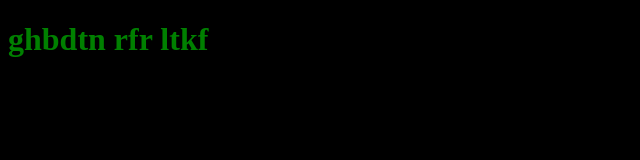
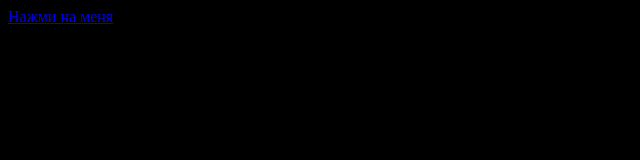
Before and after one commit to myaryhin0201/goit-js-hw-07, a plain HTML site: page index.html in a window 1280 px wide. Shown: the whole page, without its empty margins (0-640 px from the left). Drawn offline with Linux system fonts and the light colour scheme.

Commit message:
normalize

```diff
--- a/index.html
+++ b/index.html
@@ -3,10 +3,11 @@
 <head>
     <meta charset="UTF-8">
     <meta name="viewport" content="width=device-width, initial-scale=1.0">
-    <link rel="stylesheet" href="./css/main.min.css">
+    <link rel="stylesheet" href="./css/main.min.css" />
     <title>JS7</title>
 </head>
 <body>
-<h1>ghbdtn rfr ltkf</h1>
+<a href="#">Нажми на меня</a>
+<!-- <a ></a> -->
 </body>
 </html>
--- /dev/null
+++ b/sass/base/_normalize.scss
@@ -0,0 +1,375 @@
+html {
+	box-sizing: border-box;
+}
+/**
+Use a better box model (opinionated).
+*/
+*,
+*::after,
+*::before {
+	box-sizing: border-box;
+}
+html,
+body,
+div,
+span,
+applet,
+object,
+iframe,
+h1,
+h2,
+h3,
+h4,
+h5,
+h6,
+p,
+blockquote,
+pre,
+a,
+abbr,
+acronym,
+address,
+big,
+cite,
+code,
+del,
+dfn,
+em,
+img,
+ins,
+kbd,
+q,
+s,
+samp,
+small,
+strike,
+strong,
+sub,
+sup,
+tt,
+var,
+b,
+u,
+i,
+center,
+dl,
+dt,
+dd,
+ol,
+ul,
+li,
+fieldset,
+form,
+label,
+legend,
+table,
+caption,
+tbody,
+tfoot,
+thead,
+tr,
+th,
+td,
+article,
+aside,
+canvas,
+details,
+embed,
+figure,
+figcaption,
+footer,
+header,
+hgroup,
+menu,
+nav,
+output,
+ruby,
+section,
+summary,
+time,
+mark,
+audio,
+video {
+	margin: 0;
+	padding: 0;
+	border: 0;
+}
+
+ul,
+ul {
+	list-style-type: none;
+	text-decoration: none;
+}
+
+a {
+	text-decoration: none;
+}
+/*! modern-normalize v1.0.0 | MIT License | https://github.com/sindresorhus/modern-normalize */
+
+/*
+Document
+========
+*/
+/**
+Use a more readable tab size (opinionated).
+*/
+:root {
+	-moz-tab-size: 4;
+	tab-size: 4;
+}
+
+/**
+1. Correct the line height in all browsers.
+2. Prevent adjustments of font size after orientation changes in iOS.
+*/
+
+html {
+	line-height: 1.15; /* 1 */
+	-webkit-text-size-adjust: 100%; /* 2 */
+}
+
+/*
+Sections
+========
+*/
+
+/**
+Remove the margin in all browsers.
+*/
+/**
+Improve consistency of default fonts in all browsers. (https://github.com/sindresorhus/modern-normalize/issues/3)
+*/
+
+body {
+	font-family: system-ui, -apple-system,
+		/* Firefox supports this but not yet `system-ui` */ "Segoe UI", Roboto, Helvetica, Arial,
+		sans-serif, "Apple Color Emoji", "Segoe UI Emoji";
+}
+
+/*
+Grouping content
+================
+*/
+
+/**
+1. Add the correct height in Firefox.
+2. Correct the inheritance of border color in Firefox. (https://bugzilla.mozilla.org/show_bug.cgi?id=190655)
+*/
+
+hr {
+	height: 0; /* 1 */
+	color: inherit; /* 2 */
+}
+
+/*
+Text-level semantics
+====================
+*/
+
+/**
+Add the correct text decoration in Chrome, Edge, and Safari.
+*/
+
+abbr[title] {
+	text-decoration: underline dotted;
+}
+
+/**
+Add the correct font weight in Edge and Safari.
+*/
+
+b,
+strong {
+	font-weight: bolder;
+}
+
+/**
+1. Improve consistency of default fonts in all browsers. (https://github.com/sindresorhus/modern-normalize/issues/3)
+2. Correct the odd 'em' font sizing in all browsers.
+*/
+
+code,
+kbd,
+samp,
+pre {
+	font-family: ui-monospace, SFMono-Regular, Consolas, "Liberation Mono", Menlo, monospace; /* 1 */
+	font-size: 1em; /* 2 */
+}
+
+/**
+Add the correct font size in all browsers.
+*/
+
+small {
+	font-size: 80%;
+}
+
+/**
+Prevent 'sub' and 'sup' elements from affecting the line height in all browsers.
+*/
+
+sub,
+sup {
+	font-size: 75%;
+	line-height: 0;
+	position: relative;
+	vertical-align: baseline;
+}
+
+sub {
+	bottom: -0.25em;
+}
+
+sup {
+	top: -0.5em;
+}
+
+/*
+Tabular data
+============
+*/
+
+/**
+1. Remove text indentation from table contents in Chrome and Safari. (https://bugs.chromium.org/p/chromium/issues/detail?id=999088, https://bugs.webkit.org/show_bug.cgi?id=201297)
+2. Correct table border color inheritance in all Chrome and Safari. (https://bugs.chromium.org/p/chromium/issues/detail?id=935729, https://bugs.webkit.org/show_bug.cgi?id=195016)
+*/
+
+table {
+	text-indent: 0; /* 1 */
+	border-color: inherit; /* 2 */
+}
+
+/*
+Forms
+=====
+*/
+
+/**
+1. Change the font styles in all browsers.
+2. Remove the margin in Firefox and Safari.
+*/
+
+button,
+input,
+optgroup,
+select,
+textarea {
+	font-family: inherit; /* 1 */
+	font-size: 100%; /* 1 */
+	line-height: 1.15; /* 1 */
+	margin: 0; /* 2 */
+}
+
+/**
+Remove the inheritance of text transform in Edge and Firefox.
+1. Remove the inheritance of text transform in Firefox.
+*/
+
+button,
+select {
+	/* 1 */
+	text-transform: none;
+}
+
+/**
+Correct the inability to style clickable types in iOS and Safari.
+*/
+
+button,
+[type="button"],
+[type="reset"],
+[type="submit"] {
+	-webkit-appearance: button;
+}
+
+/**
+Remove the inner border and padding in Firefox.
+*/
+
+::-moz-focus-inner {
+	border-style: none;
+	padding: 0;
+}
+
+/**
+Restore the focus styles unset by the previous rule.
+*/
+
+:-moz-focusring {
+	outline: 1px dotted ButtonText;
+}
+
+/**
+Remove the additional ':invalid' styles in Firefox.
+See: https://github.com/mozilla/gecko-dev/blob/2f9eacd9d3d995c937b4251a5557d95d494c9be1/layout/style/res/forms.css#L728-L737
+*/
+
+:-moz-ui-invalid {
+	box-shadow: none;
+}
+
+/**
+Remove the padding so developers are not caught out when they zero out 'fieldset' elements in all browsers.
+*/
+
+legend {
+	padding: 0;
+}
+
+/**
+Add the correct vertical alignment in Chrome and Firefox.
+*/
+
+progress {
+	vertical-align: baseline;
+}
+
+/**
+Correct the cursor style of increment and decrement buttons in Safari.
+*/
+
+::-webkit-inner-spin-button,
+::-webkit-outer-spin-button {
+	height: auto;
+}
+
+/**
+1. Correct the odd appearance in Chrome and Safari.
+2. Correct the outline style in Safari.
+*/
+
+[type="search"] {
+	-webkit-appearance: textfield; /* 1 */
+	outline-offset: -2px; /* 2 */
+}
+
+/**
+Remove the inner padding in Chrome and Safari on macOS.
+*/
+
+::-webkit-search-decoration {
+	-webkit-appearance: none;
+}
+
+/**
+1. Correct the inability to style clickable types in iOS and Safari.
+2. Change font properties to 'inherit' in Safari.
+*/
+
+::-webkit-file-upload-button {
+	-webkit-appearance: button; /* 1 */
+	font: inherit; /* 2 */
+}
+
+/*
+Interactive
+===========
+*/
+
+/*
+Add the correct display in Chrome and Safari.
+*/
+
+summary {
+	display: list-item;
+}
--- a/sass/main.sass
+++ b/sass/main.scss
@@ -1,10 +1,13 @@
+@import "./base/normalize";
+
 body {
 	font-family: "Roboto", sans-serif;
 	background-color: $white-color;
 }
-h1 {
+a {
 	color: blue;
-	&:hover {
+	&:hover,
+	&:focus {
 		color: red;
 	}
 }
```
